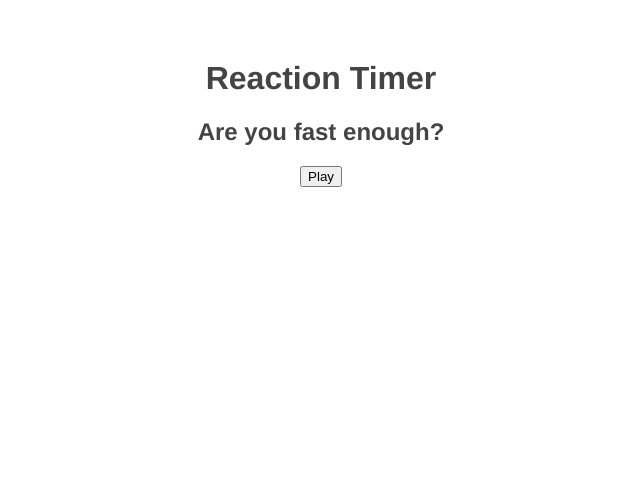
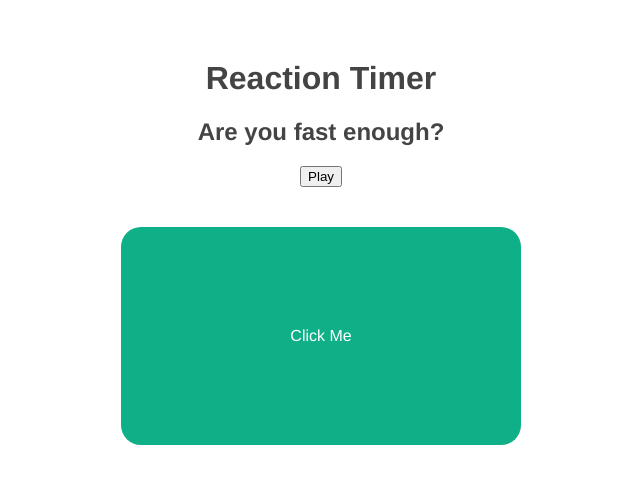
Before and after one commit to PauGarciaMartinez/reaction-timer, a Vue app: page / in a window 1280 px wide. Both pictures are taken after a click on the button "Play". Shown: the top 484 px of the page, without its empty margins (319-959 px from the left). Built offline with nearby package versions, Linux system fonts and the light colour scheme.

Commit message:
Set the block component and conditions

```diff
--- a/src/App.vue
+++ b/src/App.vue
@@ -3,6 +3,7 @@
   <h2>Are you fast enough?</h2>
   <button @click="start">Play</button>
 
+  <Block v-if="delay" :delay="delay"/>
 </template>
 
 <script>
--- a/src/components/Block.vue
+++ b/src/components/Block.vue
@@ -1,16 +1,25 @@
 <!-- TEMPLATE -->
 <template>
-
+  <div class="block">Click Me</div>
 </template>
 
 <!-- SCRIPT -->
 <script>
 export default {
-    name: 'Block'
+    name: 'Block',
+    props: ['delay']
 }
 </script>
 
 <!-- STYLE -->
 <style>
-
+  .block {
+    width: 400px;
+    border-radius: 20px;
+    background: #0faf87;
+    color: white;
+    text-align: center;
+    padding: 100px 0;
+    margin: 40px auto;
+  }
 </style>
```
